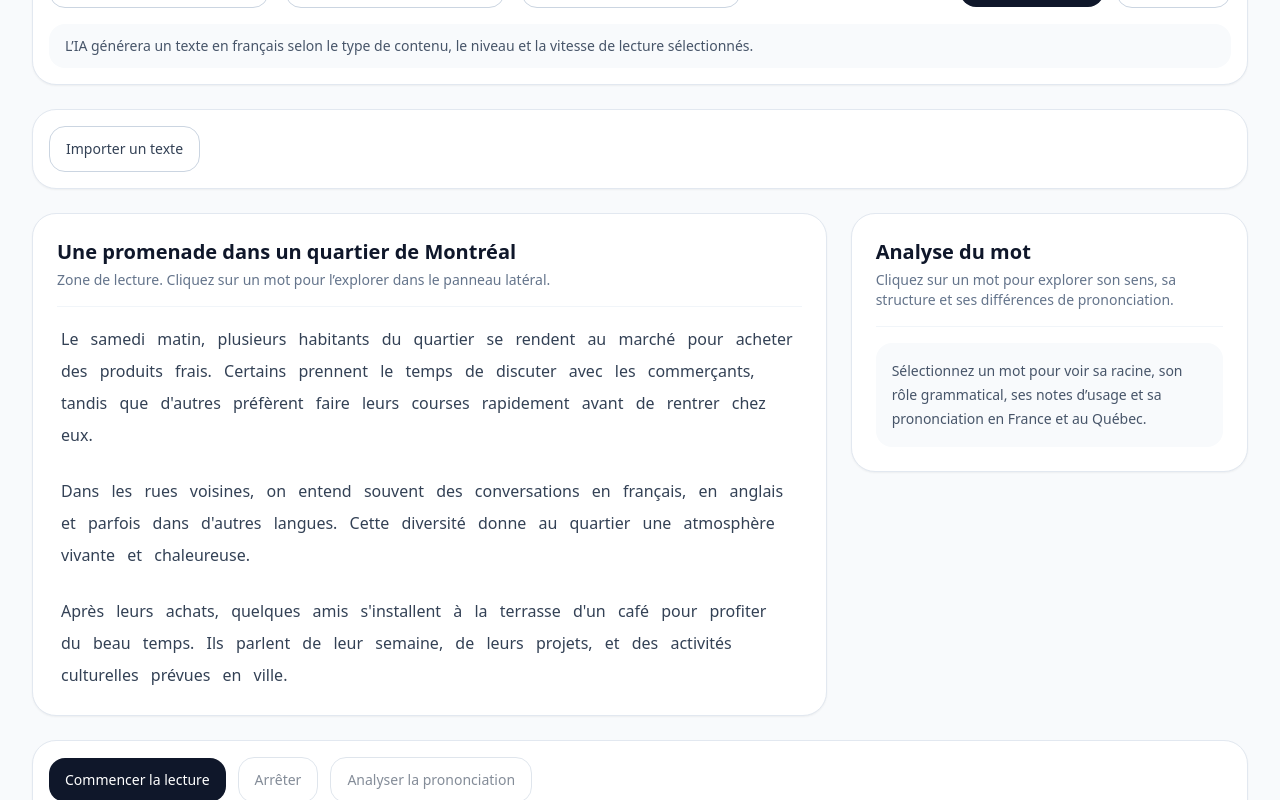
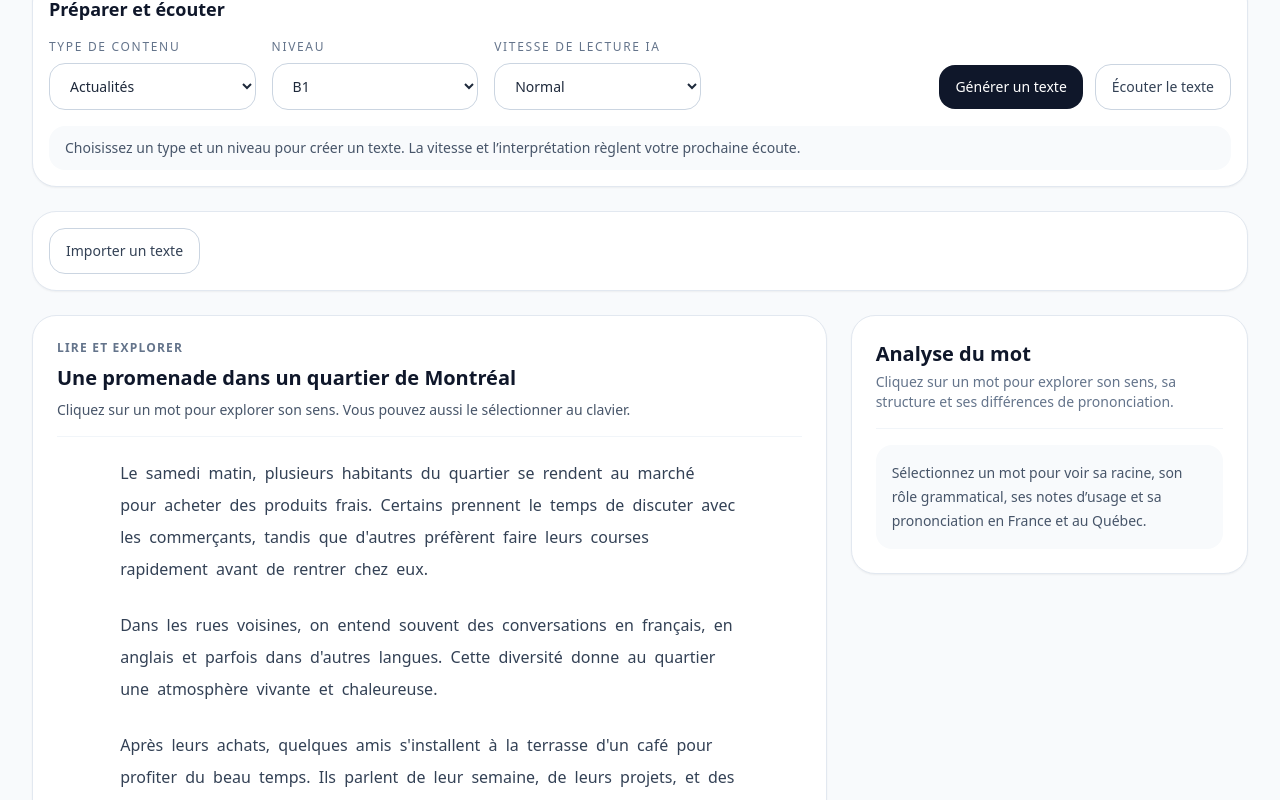
Before and after one commit to kwesimugisa-source/french-vocab-pronunciation-coach, a Next.js app: page / in a window 1280 px wide. Shown: the part 500-1300 px from the top of the page. Built offline with nearby package versions, Linux system fonts and the light colour scheme.

Commit message:
Complete CP4.5 classroom UI polish and observability audit

```diff
--- a/app/globals.css
+++ b/app/globals.css
@@ -5,3 +5,13 @@
 body {
   @apply bg-slate-50 text-slate-900;
 }
+
+/* Controls retain native semantics and a visible keyboard path. Word buttons
+   stay inline so ordinary prose does not become a grid of touch targets. */
+button:not(.reading-word), select, summary { min-height: 44px; }
+button:focus-visible, select:focus-visible, summary:focus-visible, textarea:focus-visible, input:focus-visible {
+  outline: 2px solid #047857;
+  outline-offset: 3px;
+}
+select { max-width: 100%; }
+pre { overflow-wrap: anywhere; }
--- a/app/page.tsx
+++ b/app/page.tsx
@@ -313,7 +313,7 @@ export default function Page() {
       <BetaDiagnostics />
       <ArticleHeader article={article} />
 
-      <section className="mb-4 text-sm text-slate-600" aria-label="Identité du texte">
+      <section className="mb-4 rounded-2xl border border-slate-200 bg-white px-4 py-3 text-sm leading-6 text-slate-600" aria-label="Identité du texte">
         <p>Texte actuel : {CONTENT_LABELS[article.contentType]} · Niveau : {article.level ?? "non évalué"} ·
           {({ generated: " Type choisi à la génération", detected: " Type détecté", "learner-override": " Choix manuel", unknown: " Genre incertain" })[article.typeSource]}</p>
         {article.origin === "imported" && <>
@@ -336,6 +336,7 @@ export default function Page() {
         theatreStyle={article.contentType === "theatre" ? playbackState.performanceStyle : undefined}
         onTheatreStyleChange={style => {
           if (pronunciation.isBusy() || isGenerating) return;
+          betaJournal.emit({...betaContext(article,readingSpeed),name:"theatre_style",performanceStyle:style});
           pronunciation.reset();
           void playback.changeTheatreStyle(style, article.text, readingSpeed, article);
         }}
@@ -418,9 +419,11 @@ export default function Page() {
   )}
 </div>
       <div className="grid gap-6 lg:grid-cols-[minmax(0,2fr)_minmax(320px,1fr)]">
-        <div>
+        <div className="min-w-0">
           <ArticleTextPanel
             article={article}
+            activeItemId={playbackState.mode === "theatre" && ["playing", "replaying", "paused"].includes(playbackState.theatre.status) ? playbackState.theatre.queue[playbackState.theatre.currentIndex]?.id : undefined}
+            practiceItemId={playbackState.mode === "theatre" ? playbackState.theatre.practiceTarget?.itemId : undefined}
             selectedWord={selectedWordKey}
             onWordClick={handleAnalyzeWord}
             weakWords={pronunciationWeakPoints.map((item) => item.word)}
--- a/components/BetaDiagnostics.tsx
+++ b/components/BetaDiagnostics.tsx
@@ -10,6 +10,7 @@ export default function BetaDiagnostics() {
     <p>Ce navigateur uniquement, en mémoire pendant 30 minutes au maximum. Aucun tableau de bord de classe ni stockage durable. Aucun texte, mot, transcription ou audio n’est collecté ici.</p>
     <button className="mr-4 underline" onClick={()=>setSummary(betaJournal.aggregate())}>Actualiser les agrégats</button>
     <button className="underline" onClick={()=>{resetBetaDiagnostics();setSummary(null);}}>Effacer les diagnostics</button>
+    {summary && <p className="my-3 font-medium">{summary.events} événements · {summary.sessions} session(s) locale(s). Les compteurs de fournisseurs sont dans les journaux serveur, pas dans ce navigateur.</p>}
     {summary && <pre className="overflow-auto text-xs">{JSON.stringify(summary,null,2)}</pre>}
   </details>;
 }
--- a/components/article-reader/ArticleTextPanel.tsx
+++ b/components/article-reader/ArticleTextPanel.tsx
@@ -1,8 +1,13 @@
+import { useMemo } from "react";
+import { parseTheatreItems } from "@/lib/theatre";
+import { isChorusSpeaker } from "@/lib/theatre-speakers";
 import { textBlocks } from "@/lib/vocabulary-session";
 import type { ArticleData } from "@/lib/types";
 
 type Props = {
-  article: ArticleData;
+  article: ArticleData & { contentType?: string };
+  activeItemId?: string;
+  practiceItemId?: string;
   onWordClick: (word: string, offset: number) => void;
   selectedWord: string | null;
   weakWords?: string[];
@@ -16,7 +21,7 @@ function normalizeWord(word: string) {
 }
 
 export default function ArticleTextPanel({
-  article,
+  article, activeItemId, practiceItemId,
   onWordClick,
   selectedWord,
   weakWords = [],
@@ -24,49 +29,45 @@ export default function ArticleTextPanel({
   const normalizedSelectedWord = selectedWord ? normalizeWord(selectedWord) : null;
   const weakWordSet = new Set(weakWords.map(normalizeWord).filter(Boolean));
 
-  return (
-    <section className="rounded-3xl border border-slate-200 bg-white p-6 shadow-sm">
-      <div className="mb-4 border-b border-slate-100 pb-4">
-        <h2 className="text-xl font-semibold text-slate-900">{article.title}</h2>
-        <p className="mt-1 text-sm text-slate-500">
-  Zone de lecture. Cliquez sur un mot pour l’explorer dans le panneau latéral.
-</p>
-      </div>
-
-      <div className="space-y-6 text-[16px] leading-8 text-slate-700">
-        {textBlocks(article.text).map((block, index) => (
-          <p key={index} className="whitespace-pre-line">
-            {block.map(({ word: part, offset }, i) => {
-              if (/^\s+$/.test(part)) {
-                return part;
-              }
-
-              const cleaned = normalizeWord(part);
-              const isSelected = cleaned && cleaned === normalizedSelectedWord;
-              const isWeak = cleaned && weakWordSet.has(cleaned);
-
-              return (
-                <button
-                  key={`${index}-${i}`}
-                  type="button"
-                  onClick={() => onWordClick(part, offset)}
-                  className={[
-                    "inline rounded px-1 text-left transition",
-                    "hover:bg-amber-100",
-                    isSelected
-                      ? "bg-amber-200 font-medium text-slate-900"
-                      : isWeak
-                      ? "bg-rose-100 font-medium text-rose-700 ring-1 ring-rose-200"
-                      : "",
-                  ].join(" ")}
-                >
-                  {part}
-                </button>
-              );
-            })}
-          </p>
-        ))}
-      </div>
-    </section>
-  );
+  const items = useMemo(() => article.contentType === "theatre" ? parseTheatreItems(article.text) : [], [article.text, article.contentType]);
+  const renderWords = (text: string, start: number) => {
+    let offset = start;
+    return text.split(/(\s+)/u).map((part, i) => {
+      const at = offset; offset += part.length;
+      if (!part || /^\s+$/u.test(part)) return part;
+      const cleaned = normalizeWord(part), selected = cleaned && cleaned === normalizedSelectedWord;
+      return <button key={i} type="button" onClick={() => onWordClick(part, at)}
+        className={`reading-word inline rounded px-0.5 text-left transition hover:bg-amber-100 ${selected ? "bg-amber-200 font-medium text-slate-900" : weakWordSet.has(cleaned) ? "bg-rose-100 font-medium text-rose-700 ring-1 ring-rose-200" : ""}`}>{part}</button>;
+    });
+  };
+  const rows = useMemo(() => {
+    const byLine = new Map(items.flatMap(item => item.sourceLines.map(line => [line, item] as const)));
+    let lineOffset = 0;
+    return article.text.split("\n").map((text, index) => {
+      const offset = lineOffset; lineOffset += text.length + 1;
+      return { text, offset, item: byLine.get(index + 1) };
+    });
+  }, [article.text, items]);
+  return <section aria-label="Texte à lire" className="min-w-0 rounded-3xl border border-slate-200 bg-white p-4 shadow-sm sm:p-6">
+    <div className="mb-5 border-b border-slate-100 pb-4">
+      <p className="mb-2 text-xs font-semibold uppercase tracking-widest text-slate-500">Lire et explorer</p>
+      <h2 className="text-xl font-semibold text-slate-900">{article.title}</h2>
+      <p className="mt-2 text-sm text-slate-600">Cliquez sur un mot pour explorer son sens. Vous pouvez aussi le sélectionner au clavier.</p>
+    </div>
+    <div className="mx-auto max-w-[68ch] break-words text-base leading-8 text-slate-700">
+      {article.contentType === "theatre" ? <div className="space-y-3">{rows.map(({text,offset,item},index)=>{
+        if (!text.trim()) return null;
+        const label = item?.type === "stage" ? undefined : text.match(/^\s*[^:：]{1,40}[:：]\s*/u)?.[0];
+        const chorus = item ? isChorusSpeaker(item.speaker) : isChorusSpeaker(text.replace(/[:：]\s*$/u,""));
+        const active = !!item && item.id === activeItemId, practice = !!item && item.id === practiceItemId;
+        return <div key={index} data-item-id={item?.id} aria-current={active ? "true" : undefined}
+          className={`rounded-xl border-l-4 px-3 py-2 sm:px-4 ${practice ? "border-amber-600 bg-amber-50" : active ? "border-emerald-700 bg-emerald-50" : chorus ? "border-slate-500 bg-slate-100" : item?.type === "stage" ? "border-transparent bg-slate-50 text-sm italic text-slate-600" : "border-slate-200"}`}>
+          {(active || practice) && <p className="text-xs font-semibold not-italic">{practice ? "Réplique en pratique" : "Point d’écoute"}</p>}
+          {chorus && <p className="text-xs font-semibold uppercase tracking-widest">Chœur · ensemble</p>}
+          {item?.type === "stage" && <span className="sr-only">Didascalie. </span>}
+          <p className="whitespace-pre-wrap">{label ? <><strong className="mb-1 block text-xs font-bold not-italic uppercase tracking-wider text-slate-900">{renderWords(label,offset)}</strong>{renderWords(text.slice(label.length),offset+label.length)}</> : renderWords(text,offset)}</p>
+        </div>;
+      })}</div> : <div className="space-y-6">{textBlocks(article.text).map((block,index)=><p key={index} className="whitespace-pre-line">{block.map(({word,offset},i)=><span key={i}>{renderWords(word,offset)}</span>)}</p>)}</div>}
+    </div>
+  </section>;
 }
--- a/components/article-reader/ReadingControls.tsx
+++ b/components/article-reader/ReadingControls.tsx
@@ -26,6 +26,8 @@ export default function ReadingControls({
 }: Props) {
   return (
     <section className="mt-6 rounded-3xl border border-slate-200 bg-white p-4 shadow-sm">
+      <h2 className="text-lg font-semibold">À vous de parler</h2>
+      <p className="mb-4 mt-1 text-sm text-slate-600">Enregistrez votre lecture, arrêtez le microphone, puis analysez la transcription.</p>
       <PreparationNotice label={isAnalyzing ? "Analyse de la prononciation…" : null} />
       {targetLabel && <p className="mb-3 text-sm font-medium">{targetLabel}</p>}
       <div className="flex flex-wrap items-center gap-3">
@@ -35,7 +37,7 @@ export default function ReadingControls({
           disabled={isRecording || isBusy}
           className="rounded-2xl bg-slate-900 px-4 py-3 text-sm font-medium text-white transition hover:opacity-90 disabled:cursor-not-allowed disabled:opacity-60"
         >
-          {isRecording ? "Enregistrement..." : "Commencer la lecture"}
+          {isRecording ? "Enregistrement..." : "Commencer l’enregistrement"}
         </button>
 
         <button
@@ -44,7 +46,7 @@ export default function ReadingControls({
           disabled={!isRecording}
           className="rounded-2xl border border-slate-300 bg-white px-4 py-3 text-sm font-medium text-slate-700 transition hover:bg-slate-50 disabled:cursor-not-allowed disabled:opacity-60"
         >
-          Arrêter
+          Arrêter l’enregistrement
         </button>
 
         <button
@@ -62,7 +64,7 @@ export default function ReadingControls({
           ? "Le microphone enregistre votre lecture."
           : hasRecording
           ? "Enregistrement terminé et prêt pour l’analyse."
-          : "Cliquez sur « Commencer la lecture » pour enregistrer votre lecture à voix haute.")}
+          : "Cliquez sur « Commencer l’enregistrement » pour enregistrer votre lecture à voix haute.")}
       </div>
       {error && <p role="alert" className="mt-3 text-sm text-red-700">{error}</p>}
     </section>
--- a/components/article-reader/ReadingSetupBar.tsx
+++ b/components/article-reader/ReadingSetupBar.tsx
@@ -56,9 +56,10 @@ export default function ReadingSetupBar({
 }: Props) {
   return (
     <section className="mb-6 rounded-3xl border border-slate-200 bg-white p-4 shadow-sm">
-      <div className="flex flex-col gap-4 lg:flex-row lg:items-end lg:justify-between">
-        <div className="grid gap-4 sm:grid-cols-3">
-          <div className="min-w-[220px]">
+      <h2 className="mb-4 text-lg font-semibold">Préparer et écouter</h2>
+      <div className="flex flex-col gap-4 xl:flex-row xl:items-end xl:justify-between">
+        <div className="grid min-w-0 flex-1 gap-4 sm:grid-cols-2 xl:grid-cols-4">
+          <div className="min-w-0">
             <label
               htmlFor="contentType"
               className="mb-2 block text-xs font-medium uppercase tracking-[0.14em] text-slate-500"
@@ -79,7 +80,7 @@ export default function ReadingSetupBar({
             </select>
           </div>
 
-          {contentType === "tongue-twisters" && <div className="min-w-[220px]">
+          {contentType === "tongue-twisters" && <div className="min-w-0">
             <label htmlFor="targetSound" className="mb-2 block text-sm">Son à pratiquer</label>
             <select id="targetSound" className="w-full rounded-2xl border p-3" value={targetSoundId} onChange={e => onTargetSoundChange?.(e.target.value)}>
               {SOUND_TARGETS.map(t => <option key={t.id} value={t.id}>{t.label}</option>)}
@@ -88,7 +89,7 @@ export default function ReadingSetupBar({
               <input aria-label="Autre son à pratiquer" maxLength={40} className="mt-1 w-full rounded-xl border p-2" value={customSound} onChange={e => onCustomSoundChange?.(e.target.value)} placeholder="Ex. : EU / ŒU" />
             </label>}
           </div>}
-          <div className="min-w-[140px]">
+          <div className="min-w-0">
             <label
               htmlFor="level"
               className="mb-2 block text-xs font-medium uppercase tracking-[0.14em] text-slate-500"
@@ -109,7 +110,7 @@ export default function ReadingSetupBar({
             </select>
           </div>
 
-          <div className="min-w-[160px]">
+          <div className="min-w-0">
             <label
               htmlFor="readingSpeed"
               className="mb-2 block text-xs font-medium uppercase tracking-[0.14em] text-slate-500"
@@ -129,7 +130,7 @@ export default function ReadingSetupBar({
               ))}
             </select>
           </div>
-          {theatreStyle && <div className="min-w-[160px]">
+          {theatreStyle && <div className="min-w-0">
             <label htmlFor="theatreStyle" className="mb-2 block text-sm font-medium">Interprétation théâtrale</label>
             <select id="theatreStyle" value={theatreStyle} disabled={audioDisabled}
               onChange={e => onTheatreStyleChange?.(e.target.value as TheatreStyle)}
@@ -156,13 +157,13 @@ export default function ReadingSetupBar({
             disabled={audioDisabled}
             className="rounded-2xl border border-slate-300 bg-white px-4 py-3 text-sm font-medium text-slate-700 transition hover:bg-slate-50"
           >
-            {audioLabel ?? (isPlayingAudio ? "Arrêter la lecture IA" : "Lecture la IA")}
+            {audioLabel ?? (isPlayingAudio ? "Arrêter la lecture IA" : "Écouter le texte")}
           </button>}
         </div>
       </div>
 
       <div className="mt-4 rounded-2xl bg-slate-50 px-4 py-3 text-sm text-slate-600">
-        L’IA générera un texte en français selon le type de contenu, le niveau et la vitesse de lecture sélectionnés.
+        Choisissez un type et un niveau pour créer un texte. La vitesse et l’interprétation règlent votre prochaine écoute.
       </div>
     </section>
   );
--- a/components/article-reader/TheatreControls.tsx
+++ b/components/article-reader/TheatreControls.tsx
@@ -21,7 +21,7 @@ const labels = {
   paused: "En pause", replaying: "Réécoute en cours", practising: "Pratique d’une réplique",
   completed: "Scène terminée", error: "Lecture interrompue",
 };
-const button = "rounded-xl border border-slate-300 bg-white px-4 py-2 text-sm font-medium text-slate-800 disabled:cursor-not-allowed disabled:opacity-50";
+const button = "min-h-11 rounded-xl border border-slate-300 bg-white px-4 py-2 text-sm font-medium text-slate-800 disabled:cursor-not-allowed disabled:opacity-50";
 
 export default function TheatreControls({ playback, recordingBusy, onPause, onResume, onReplay,
   onStop, onPractise, onFinishPractice, ambience, onAmbienceChange }: Props) {
@@ -43,7 +43,7 @@ export default function TheatreControls({ playback, recordingBusy, onPause, onRe
         {labels[playback.status]}{current ? ` — élément ${playback.currentIndex + 1} sur ${playback.queue.length}` : ""}
       </p>
       {!!playback.queue.length && <p className="text-xs text-slate-600">{playback.completions.length} / {playback.queue.length} éléments terminés</p>}
-      {current && !practice && <p className="mt-3 whitespace-pre-line"><strong>{current.speaker} : </strong>{current.text}</p>}
+      {current && !practice && <p className="mt-3 max-w-[68ch] rounded-xl bg-slate-50 p-3 leading-7 whitespace-pre-line"><strong>{current.speaker} : </strong>{current.text}</p>}
       {playback.error && <p role="alert" className="mt-3 text-sm text-red-700">
         {playback.error.message} {playback.error.itemId && `Élément ${playback.error.index + 1} (${playback.error.itemId}).`}
       </p>}
--- a/components/pronunciation/WeakPointsPanel.tsx
+++ b/components/pronunciation/WeakPointsPanel.tsx
@@ -17,7 +17,7 @@ export default function WeakPointsPanel({ weakPoints }: Props) {
         </h2>
 
         <p className="mt-1 text-sm text-slate-500">
-          Les mots et les sons à travailler apparaîtront ici après l’analyse.
+          Les écarts possibles entre les mots transcrits et le texte apparaîtront ici.
         </p>
       </div>
 
@@ -37,7 +37,7 @@ export default function WeakPointsPanel({ weakPoints }: Props) {
               <p className="mt-1 leading-6">{item.note}</p>
 
               <p className="mt-2 text-xs uppercase tracking-wide text-slate-500">
-                Niveau : {item.severity}
+                Priorité : {({low:"faible",medium:"moyenne",high:"élevée"})[item.severity]}
               </p>
             </div>
           ))
--- a/lib/beta-events.ts
+++ b/lib/beta-events.ts
@@ -1,7 +1,7 @@
 /** Privacy boundary: no free-form strings, source IDs, error messages or content.
  * Bounded ephemeral diagnostics ONLY. No transport or durable storage configured.
  * A durable adapter/admin deployment requires the owner's infrastructure decision. */
-export const EVENTS = ["document_created", "document_imported", "document_reinterpreted", "operation", "playback", "pronunciation_attempt", "pronunciation_retry", "theatre_replay", "theatre_practice", "virelangue_listen", "virelangue_practice", "ambience", "provider", "rate_limit"] as const;
+export const EVENTS = ["document_created", "document_imported", "document_reinterpreted", "operation", "playback", "pronunciation_attempt", "pronunciation_retry", "theatre_replay", "theatre_practice", "virelangue_listen", "virelangue_practice", "ambience", "provider", "rate_limit", "theatre_style"] as const;
 export const OPERATIONS = ["generation", "reading", "vocabulary", "pronunciation", "direction", "tts", "transcription"] as const;
 export const STATUSES = ["started", "completed", "failed", "cancelled", "paused", "resumed", "analyzed_no_ambience", "detected_available", "detected_unavailable", "analysis_unavailable", "playback_failed"] as const;
 export const ERRORS = ["RATE_LIMITED", "INVALID_INPUT", "PROVIDER_FAILED", "PLAYBACK_FAILED", "ANALYSIS_UNAVAILABLE", "CAPABILITY_UNAVAILABLE", "MICROPHONE_UNAVAILABLE"] as const;
@@ -10,10 +10,11 @@ export type BetaData = {
   name: EnumValue<typeof EVENTS>; operation?: EnumValue<typeof OPERATIONS>; status?: EnumValue<typeof STATUSES>;
   contentType?: "news" | "opinion" | "creative" | "conversation" | "academic" | "everyday-life" | "poetry" | "theatre" | "tongue-twisters" | "unknown";
   origin?: "generated" | "imported"; level?: "A1" | "A2" | "B1" | "B2" | "C1" | "C2" | "unknown";
+  performanceStyle?: "clarte" | "naturel";
   speed?: "very-slow" | "slow" | "normal" | "fast";
   documentId?: string; revision?: number; operationId?: string; durationMs?: number; logicalItems?: number;
   requests?: number; ttsCharacters?: number; inputTokens?: number; outputTokens?: number;
-  code?: EnumValue<typeof ERRORS>; environment?: "none" | "neutral_room" | "office" | "rain" | "other";
+  code?: EnumValue<typeof ERRORS>; environment?: "none" | "neutral_room" | "office" | "rain" | "station" | "other";
 };
 export type BetaEvent = BetaData & { eventId: string; sessionId: string; timestamp: number };
 const uuid = /^[0-9a-f]{8}-[0-9a-f]{4}-4[0-9a-f]{3}-[89ab][0-9a-f]{3}-[0-9a-f]{12}$/i;
@@ -21,7 +22,8 @@ const enums: Record<string, readonly string[]> = {
   name: EVENTS, operation: OPERATIONS, status: STATUSES, code: ERRORS,
   contentType: ["news", "opinion", "creative", "conversation", "academic", "everyday-life", "poetry", "theatre", "tongue-twisters", "unknown"],
   origin: ["generated", "imported"], level: ["A1", "A2", "B1", "B2", "C1", "C2", "unknown"],
-  speed: ["very-slow", "slow", "normal", "fast"], environment: ["none", "neutral_room", "office", "rain", "other"],
+  performanceStyle: ["clarte", "naturel"],
+  speed: ["very-slow", "slow", "normal", "fast"], environment: ["none", "neutral_room", "office", "rain", "station", "other"],
 };
 const ids = ["documentId", "operationId", "eventId", "sessionId"];
 const numbers = ["revision", "durationMs", "logicalItems", "requests", "ttsCharacters", "inputTokens", "outputTokens", "timestamp"];
@@ -56,7 +58,7 @@ export class BetaJournal {
     const byMode: Record<string, Record<string, number>> = {};
     let requests = 0, ttsCharacters = 0, inputTokens = 0, outputTokens = 0;
     for (const e of events) {
-      for (const key of ["name", "operation", "status", "contentType", "level", "speed", "code", "environment"] as const) {
+      for (const key of ["name", "operation", "status", "contentType", "level", "speed", "performanceStyle", "code", "environment"] as const) {
         if (e[key]) { const label = `${key}:${e[key]}`; counts[label] = (counts[label] ?? 0) + 1; }
       }
       if (e.contentType) {
--- a/lib/reading-playback.ts
+++ b/lib/reading-playback.ts
@@ -163,7 +163,7 @@ export class ReadingPlaybackSession {
     const performanceStyle = identity?.contentType === "theatre" ? this.snapshot.performanceStyle : "clarte";
     const request = new AbortController();
     this.request = request;
-    const context=betaContext(identity,speed);
+    const context={...betaContext(identity,speed),...(identity?.contentType === "theatre" ? {performanceStyle} : {})};
     this.lifecycle={context,status:"pending",since:Date.now()};
     const preparationId=this.preparation.begin("reading",context);
     const key=identity ? `${identity.documentId}:${identity.revision}:${text}` : "";
@@ -214,7 +214,7 @@ export class ReadingPlaybackSession {
             const reference = typeof scene.analysisCacheKey === "string" && /^[0-9a-f-]{36}$/i.test(scene.analysisCacheKey) ? scene.analysisCacheKey : undefined;
             this.analysisCache={key,reference,ambience:status!=="analysis_unavailable"?recommendation:undefined,retryAt:cached && Date.now()<cached.retryAt ? cached.retryAt : Date.now()+30_000};
           }
-          betaJournal.emit({...context,name:"ambience",status,environment:["none","office","rain","neutral_room"].includes(recommendation.environment)?recommendation.environment as BetaData["environment"]:"other"});
+          betaJournal.emit({...context,name:"ambience",status,environment:["none","office","rain","neutral_room","station"].includes(recommendation.environment)?recommendation.environment as BetaData["environment"]:"other"});
           this.preparation.finish(preparationId,"completed");
           this.update({ mode: "theatre", ambience: { ...this.snapshot.ambience, environment: recommendation.environment, status } });
           this.ambience.configure(status === "detected_available" ? recommendation.environment : "none");
--- a/lib/theatre-ambience.ts
+++ b/lib/theatre-ambience.ts
@@ -14,7 +14,7 @@ export function ambienceStatusDescription(status: AmbienceStatus, kind: Ambience
   if (status === "analysis_unavailable") return "Analyse de l’ambiance indisponible ou incertaine.";
   if (status === "playback_failed") return "Impossible de lire l’ambiance. La lecture du texte continue.";
   if (status === "detected_unavailable") return `Ambiance détectée : ${AMBIENCE_CATALOGUE[kind].toLocaleLowerCase("fr")}, mais aucun son n’est disponible.`;
-  return `Ambiance : ${AMBIENCE_CATALOGUE[kind].toLocaleLowerCase("fr")} — suspendue pendant l’enregistrement.`;
+  return `Ambiance : ${AMBIENCE_CATALOGUE[kind].toLocaleLowerCase("fr")} — disponible. Pause automatique lors de l’enregistrement.`;
 }
 type Evidence = { itemId: string; quote: string };
 export type AmbienceRecommendation = {
```
Also changed, not shown: tests/render-classroom-preview.cjs (added, +10 -0 lines), 2 other files (tests, documents, lock files or other folders).
